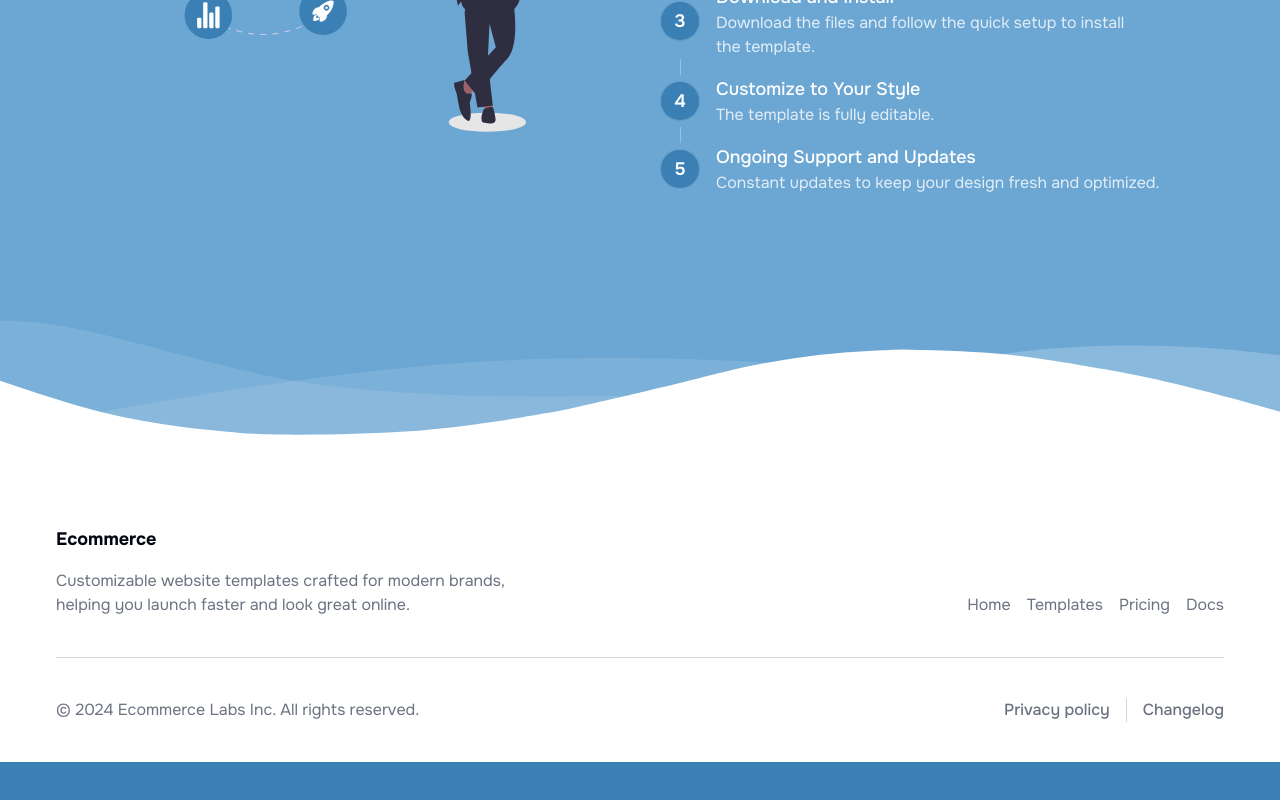
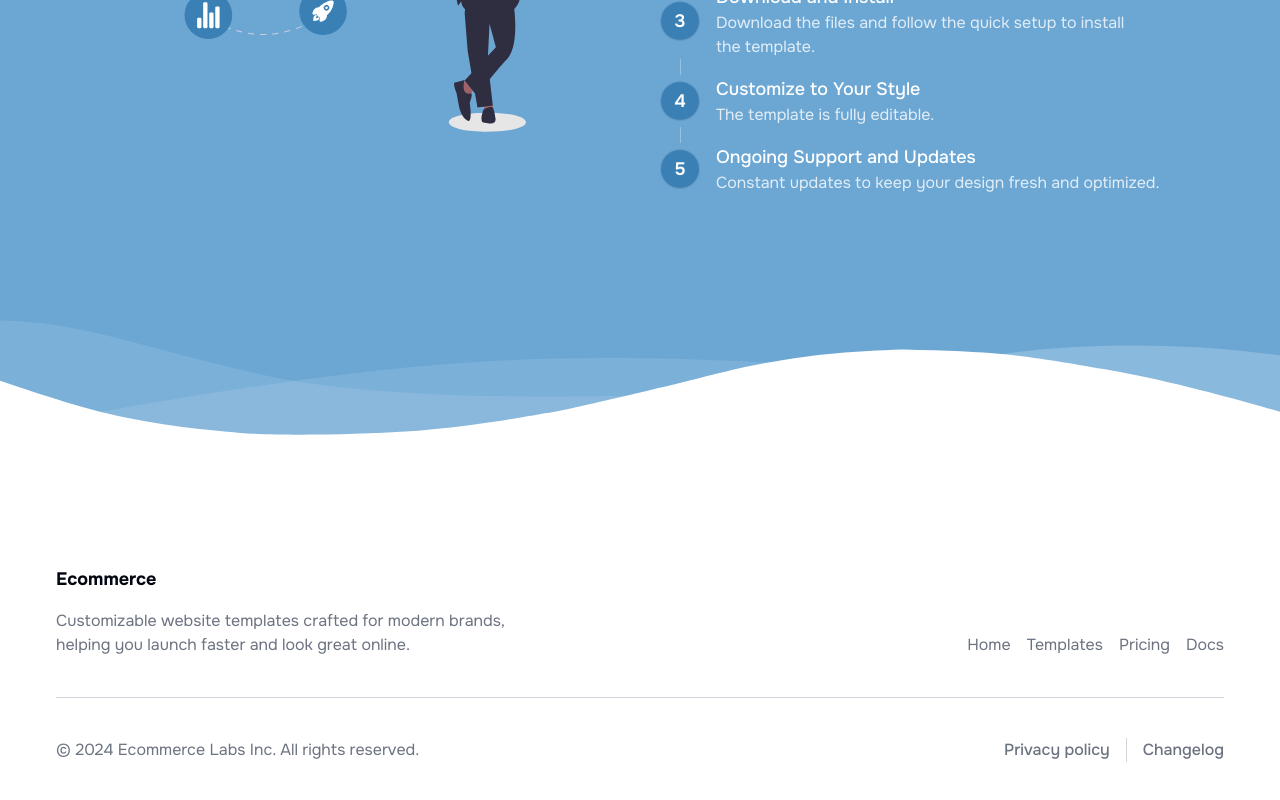
Before and after one commit to santiago-federici/templates-ecommerce, a Next.js app: page / in a window 1280 px wide. Shown: the part 3398-4198 px from the top of the page. Before the commit the page ends 4160 px from the top, so only its background shows below. Built offline with nearby package versions, Linux system fonts and the light colour scheme.

Commit message:
fix: remove margin top from footer

```diff
--- a/src/components/Footer.tsx
+++ b/src/components/Footer.tsx
@@ -3,7 +3,7 @@ import Link from "next/link";
 
 export function Footer() {
   return (
-    <footer className="relative -mt-10">
+    <footer className="relative">
       <div className="absolute -z-10 size-full bg-white"></div>
 
       <div className="wrapper flex flex-col gap-10 pb-10 pt-32">
```
